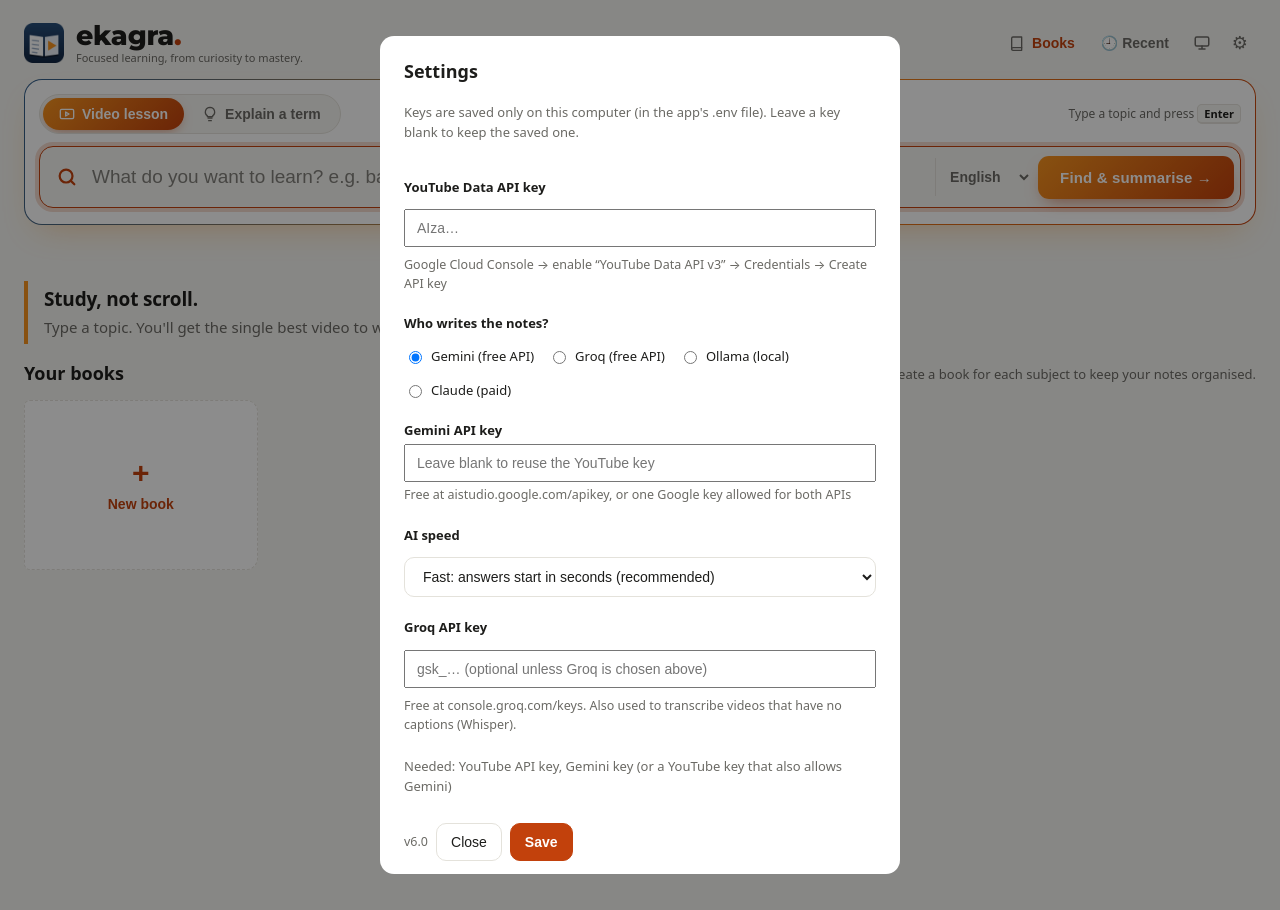
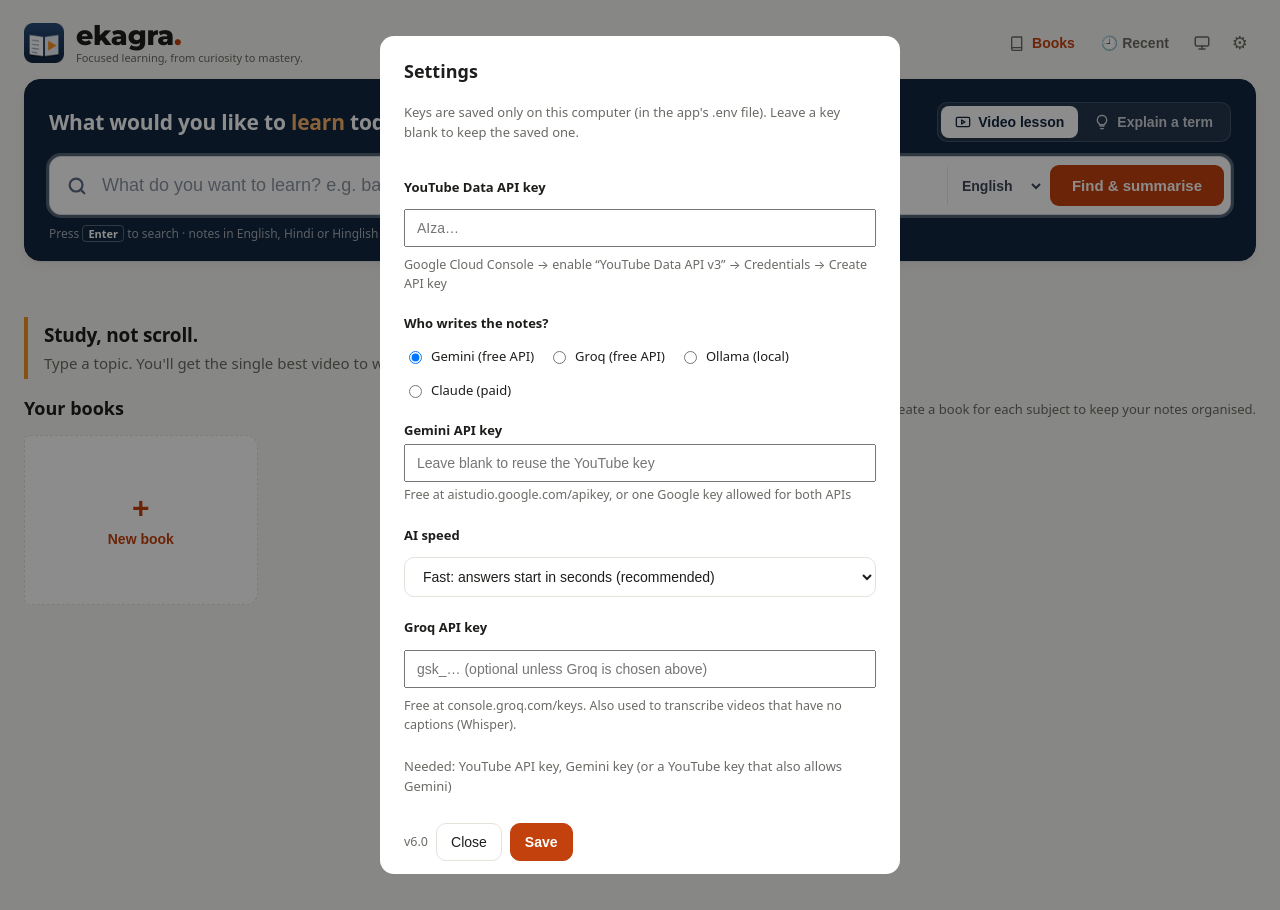
Before and after one commit to Harshverdhan-Soni/StudyTube, a Flask app: page / in a window 1280 px wide. Run offline with Flask 3, Linux system fonts and the light colour scheme; data that the repository does not hold is empty.

Commit message:
Search panel: formal navy edtech style
Co-Authored-By: Claude Opus 5.5 <noreply@anthropic.com>
Claude-Session: https://claude.ai/code/session_011kLQmTREGhxF8iW82kE2Do

```diff
--- a/templates/index.html
+++ b/templates/index.html
@@ -253,28 +253,29 @@
   .linkbtn:hover{color:var(--ink)}
   .linkbtn:disabled{opacity:.5;cursor:wait}
   /* ---- quick explain ---- */
-  /* ---- search hero: the main thing on the page ---- */
-  #f.hero{display:block;position:relative;margin-top:16px;padding:14px 14px 16px;border-radius:18px;border:1.5px solid transparent;
-    background:linear-gradient(var(--card),var(--card)) padding-box,linear-gradient(115deg,#2E5C8A 0%,#F7931E 55%,#C2410C 100%) border-box;
-    box-shadow:0 14px 34px -16px rgba(247,147,30,.45)}
-  .hero-top{display:flex;align-items:center;justify-content:space-between;gap:10px;flex-wrap:wrap;margin-bottom:12px}
-  .hero .modeseg{border-radius:999px;padding:3px;gap:2px;background:var(--bg);border:1px solid var(--line)}
-  .hero .modeseg button{border-radius:999px;padding:8px 16px;transition:background .15s,color .15s}
-  .hero .modeseg button.on{background:linear-gradient(135deg,#F7931E,var(--accent));color:#fff;box-shadow:0 4px 12px -4px rgba(194,65,12,.55)}
-  .hero .hint{font-size:12px;color:var(--muted)}
-  .hero kbd{font:600 11px system-ui,sans-serif;border:1px solid var(--line);border-bottom-width:2px;border-radius:5px;padding:1px 6px;background:var(--bg);color:var(--ink)}
-  .sbar{display:flex;align-items:center;gap:6px;background:var(--bg);border:1.5px solid var(--line);border-radius:14px;padding:6px 6px 6px 16px;
-    transition:border-color .18s,box-shadow .18s}
-  .sbar:focus-within{border-color:var(--accent);box-shadow:0 0 0 4px color-mix(in srgb,var(--accent) 20%,transparent)}
-  .sbar .sicon{flex:none;color:var(--accent)}
-  .sbar #q{flex:1;min-width:200px;border:0;background:transparent;font-size:19px;padding:13px 8px;outline:none;color:var(--ink)}
-  .sbar #q::placeholder{color:var(--muted);opacity:.85}
-  .sbar #lang{border:0;border-left:1px solid var(--line);border-radius:0;background:transparent;color:var(--muted);font-weight:600;padding:10px 10px;cursor:pointer}
-  .sbar #go{padding:13px 22px;border:0;border-radius:11px;font-size:15px;font-weight:700;letter-spacing:.01em;
-    background:linear-gradient(135deg,#F7931E,var(--accent));box-shadow:0 8px 18px -8px rgba(194,65,12,.7);transition:transform .12s,box-shadow .12s,filter .12s}
-  .sbar #go::after{content:"  \2192"}
-  .sbar #go:hover:not(:disabled){transform:translateY(-1px);filter:brightness(1.05);box-shadow:0 10px 22px -8px rgba(194,65,12,.8)}
-  @media (max-width:760px){.sbar{flex-wrap:wrap;padding:8px}.sbar #q{min-width:0;flex:1 1 calc(100% - 44px)}.sbar #lang{border-left:0}.sbar #go{flex:1}.hero .hint{display:none}}
+  /* ---- search hero: formal, edtech-style panel ---- */
+  #f.hero{display:block;margin-top:16px;padding:22px 24px 16px;border-radius:16px;background:#12263F;border:1px solid #12263F;color:#fff;
+    box-shadow:0 1px 2px rgba(16,24,40,.06),0 4px 12px rgba(16,24,40,.06)}
+  :root[data-theme="dark"] #f.hero{background:#15253a;border-color:#24384f}
+  @media (prefers-color-scheme:dark){:root:not([data-theme="light"]) #f.hero{background:#15253a;border-color:#24384f}}
+  .hero-top{display:flex;align-items:center;justify-content:space-between;gap:12px;flex-wrap:wrap;margin-bottom:14px}
+  .hero-title{font-size:21px;font-weight:700;letter-spacing:-.01em;color:#fff;margin:0}
+  .hero-title span{color:#F7B267}
+  .hero .modeseg{border-radius:10px;padding:3px;gap:2px;background:rgba(255,255,255,.08);border:1px solid rgba(255,255,255,.14)}
+  .hero .modeseg button{border-radius:8px;padding:8px 14px;color:rgba(255,255,255,.78);transition:background .15s,color .15s}
+  .hero .modeseg button:hover{color:#fff}
+  .hero .modeseg button.on{background:#fff;color:#12263F}
+  .sbar{display:flex;align-items:center;gap:6px;background:#fff;border:1px solid #d5dce6;border-radius:12px;padding:6px 6px 6px 16px;transition:box-shadow .15s}
+  .sbar:focus-within{box-shadow:0 0 0 3px rgba(255,255,255,.28)}
+  .sbar .sicon{flex:none;color:#5B6B80}
+  .sbar #q{flex:1;min-width:200px;border:0;background:transparent;font-size:18px;padding:12px 8px;outline:none;color:#1A1A18}
+  .sbar #q::placeholder{color:#8a93a0}
+  .sbar #lang{border:0;border-left:1px solid #e3e7ee;border-radius:0;background:transparent;color:#3d4756;font-weight:600;padding:10px 10px;cursor:pointer;color-scheme:light}
+  .sbar #go{padding:12px 22px;border:0;border-radius:9px;font-size:15px;font-weight:700;background:#C2410C;color:#fff;transition:background .15s}
+  .sbar #go:hover:not(:disabled){background:#a8370a}
+  .hero .hint{display:block;margin-top:10px;font-size:12px;color:rgba(255,255,255,.62)}
+  .hero kbd{font:600 11px system-ui,sans-serif;border:1px solid rgba(255,255,255,.3);border-radius:4px;padding:0 5px;color:#fff}
+  @media (max-width:760px){.sbar{flex-wrap:wrap;padding:8px}.sbar #q{min-width:0;flex:1 1 calc(100% - 44px)}.sbar #lang{border-left:0}.sbar #go{flex:1}}
   .modeseg{display:inline-flex;border:1px solid var(--line);border-radius:10px;overflow:hidden;background:var(--card)}
   .modeseg button{border:0;border-radius:0;background:none;color:var(--muted);font-weight:600;padding:10px 14px;display:inline-flex;align-items:center;gap:7px}
   .modeseg button.on{background:var(--accent-soft);color:var(--accent)}
@@ -371,11 +372,11 @@
   </div>
   <form id="f" class="hero">
     <div class="hero-top">
+      <h2 class="hero-title">What would you like to <span>learn</span> today?</h2>
       <div class="modeseg" role="group" aria-label="What to do">
         <button type="button" data-mode="video" class="on" aria-pressed="true"><svg aria-hidden="true" width="16" height="16" viewBox="0 0 24 24" fill="none" stroke="currentColor" stroke-width="2" stroke-linecap="round" stroke-linejoin="round"><rect x="2" y="5" width="20" height="14" rx="2"></rect><path d="M10 9l5 3-5 3z"></path></svg>Video lesson</button>
         <button type="button" data-mode="explain" aria-pressed="false"><svg aria-hidden="true" width="16" height="16" viewBox="0 0 24 24" fill="none" stroke="currentColor" stroke-width="2" stroke-linecap="round" stroke-linejoin="round"><path d="M9 18h6"></path><path d="M10 22h4"></path><path d="M12 2a7 7 0 0 0-4 12.7V16h8v-1.3A7 7 0 0 0 12 2z"></path></svg>Explain a term</button>
       </div>
-      <span class="hint">Type a topic and press <kbd>Enter</kbd></span>
     </div>
     <div class="sbar">
       <svg class="sicon" aria-hidden="true" width="22" height="22" viewBox="0 0 24 24" fill="none" stroke="currentColor" stroke-width="2.4" stroke-linecap="round" stroke-linejoin="round"><circle cx="11" cy="11" r="7"></circle><path d="M20 20l-3.5-3.5"></path></svg>
@@ -385,6 +386,7 @@
       </select>
       <button class="primary" id="go">Find &amp; summarise</button>
     </div>
+    <span class="hint">Press <kbd>Enter</kbd> to search · notes in English, Hindi or Hinglish</span>
   </form>
   <div id="prog" class="hidden">
     <div class="top">
```
